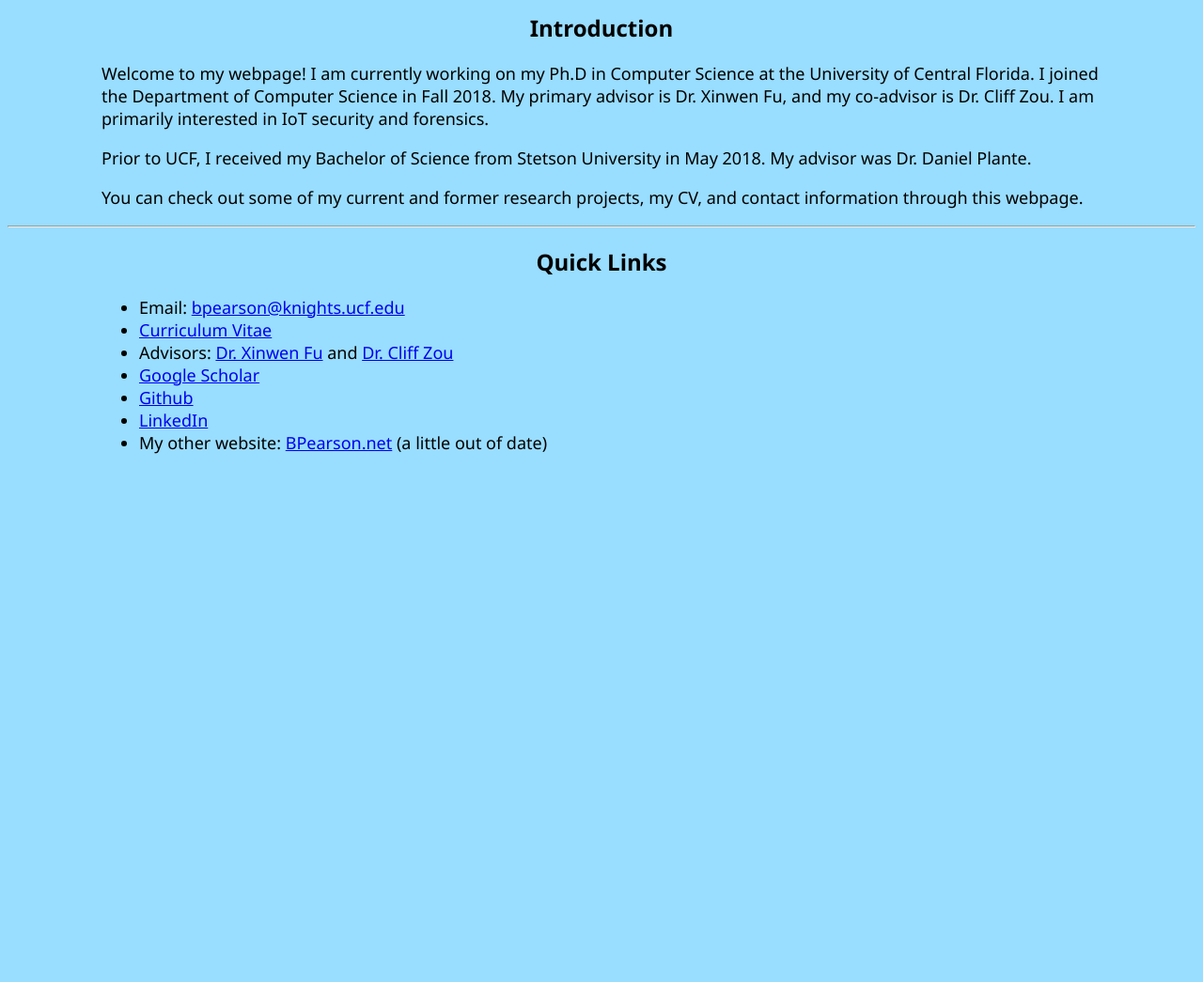
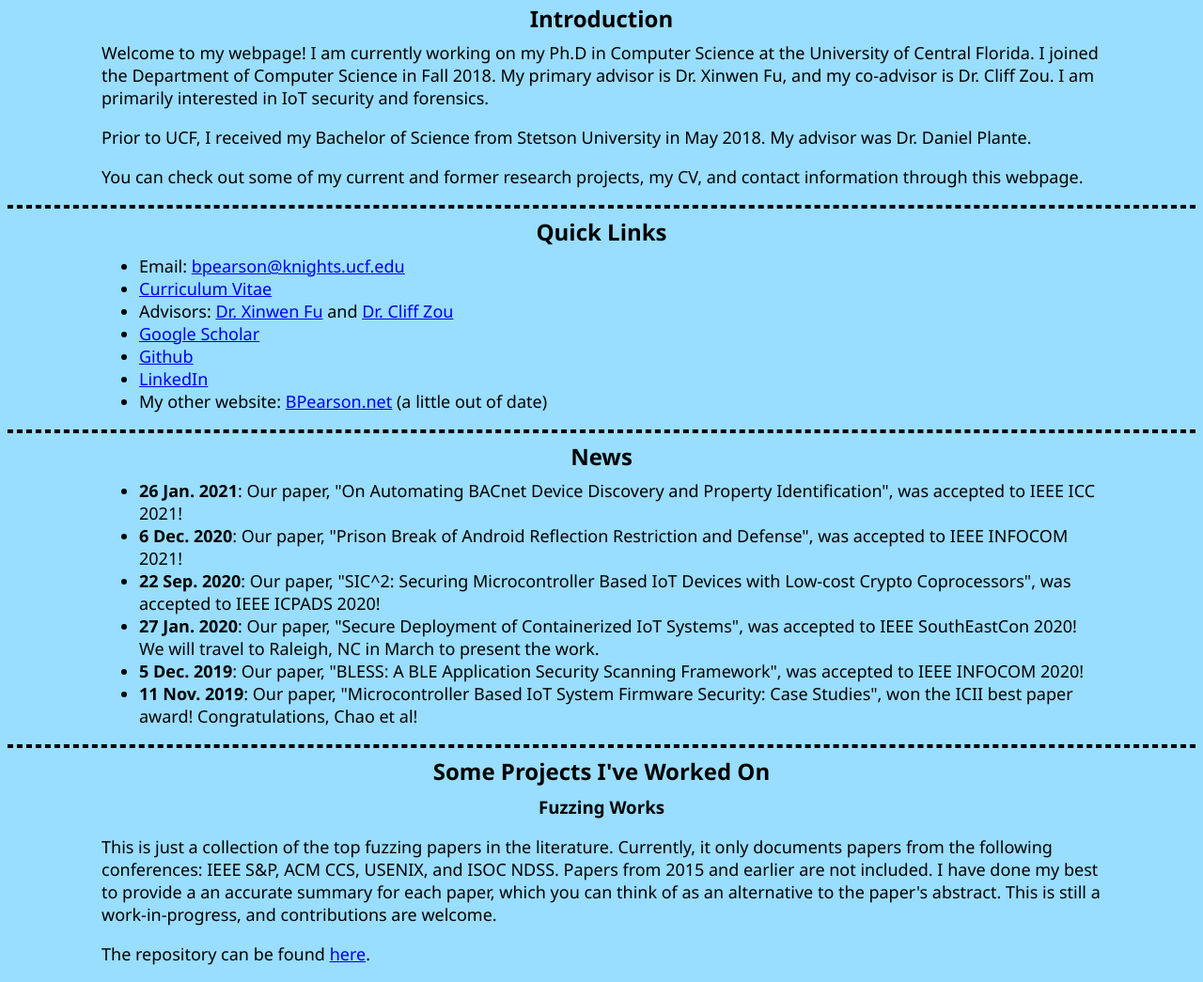
Before and after one commit to PBearson/PBearson.github.io, a plain HTML site: page index.html in a window 1280 px wide. Shown: the part 95-1140 px from the top of the page at 94% size. Before the commit the page ends 800 px from the top, so only its background shows below. Drawn offline with Linux system fonts and the light colour scheme.

Commit message:
update webpage

```diff
--- a/content.css
+++ b/content.css
@@ -3,6 +3,17 @@ body
     background-color: #9df;
     font-family:'Segoe UI', Tahoma, Geneva, Verdana, sans-serif;
 
+}
+
+h2
+{
+    margin-top: 0;
+    margin-bottom: -10px;
+}
+
+hr
+{
+    border: 2px dashed black;
 }
 
 p, ul
--- a/index.html
+++ b/index.html
@@ -34,6 +34,31 @@
         <li>My other website: <a href="https://bpearson.net">BPearson.net</a> (a little out of date)</li>
     </ul>
 
+    <hr/>
+
+    <center><h2>News</h2></center>
+
+    <!-- Keep news to last ~2 years, to prevent clutter. -->
+
+    <ul>
+        <li><b>26 Jan. 2021</b>: Our paper, "On Automating BACnet Device Discovery and Property Identification", was accepted to IEEE ICC 2021!</li>
+        <li><b>6 Dec. 2020</b>: Our paper, "Prison Break of Android Reflection Restriction and Defense", was accepted to IEEE INFOCOM 2021!</li>
+        <li><b>22 Sep. 2020</b>: Our paper, "SIC^2: Securing Microcontroller Based IoT Devices with Low-cost Crypto Coprocessors", was accepted to IEEE ICPADS 2020!</li>
+        <li><b>27 Jan. 2020</b>: Our paper, "Secure Deployment of Containerized IoT Systems", was accepted to IEEE SouthEastCon 2020! We will travel to Raleigh, NC in March to present the work.</li>
+        <li><b>5 Dec. 2019</b>: Our paper, "BLESS: A BLE Application Security Scanning Framework", was accepted to IEEE INFOCOM 2020!</li>
+        <li><b>11 Nov. 2019</b>: Our paper, "Microcontroller Based IoT System Firmware Security: Case Studies", won the ICII best paper award! Congratulations, Chao et al!</li>
+    </ul>
+
+    <hr/>
+
+    <center><h2>Some Projects I've Worked On</h2></center>
+
+    <center><h3>Fuzzing Works</h3></center>
+
+    <p>This is just a collection of the top fuzzing papers in the literature. Currently, it only documents papers from the following conferences: IEEE S&P, ACM CCS, USENIX, and ISOC NDSS. Papers from 2015 and earlier are not included. I have done my best to provide a an accurate summary for each paper, which you can think of as an alternative to the paper's abstract. This is still a work-in-progress, and contributions are welcome.</p>
+
+    <p>The repository can be found <a href="https://github.com/PBearson/Fuzzing_Works">here</a>.</p>
+
 </body>
 
 </html>
```
